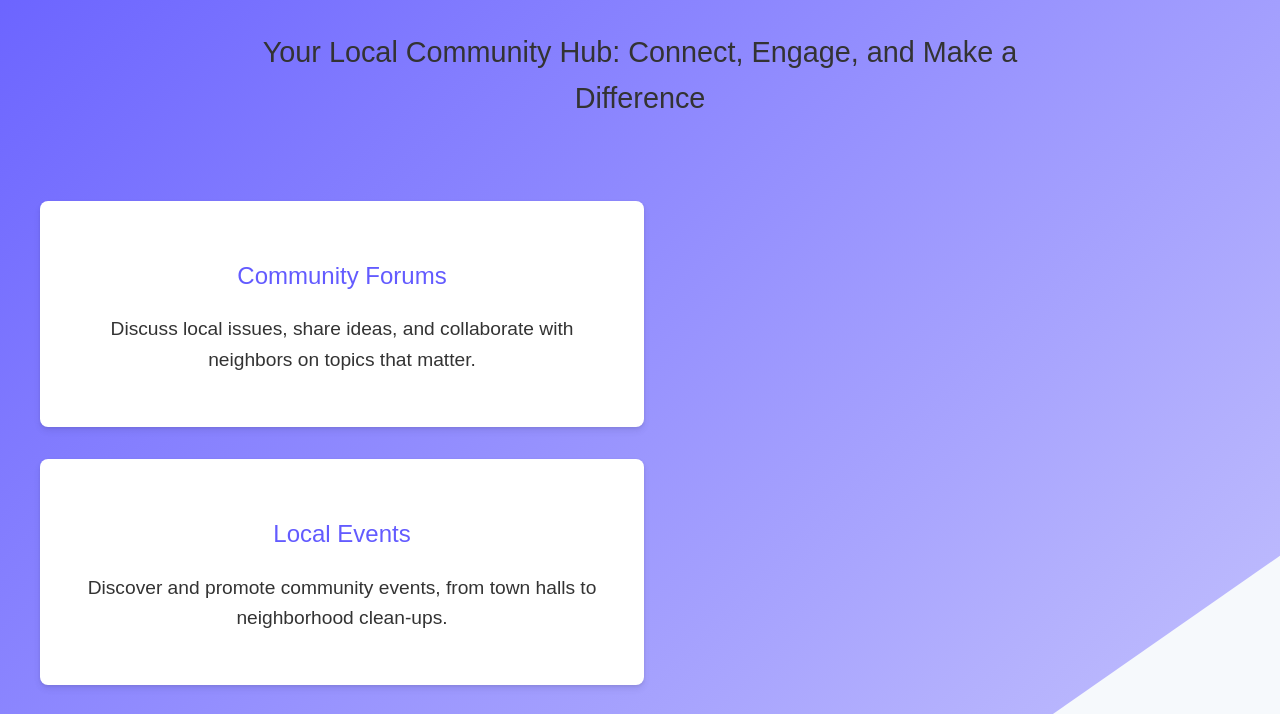
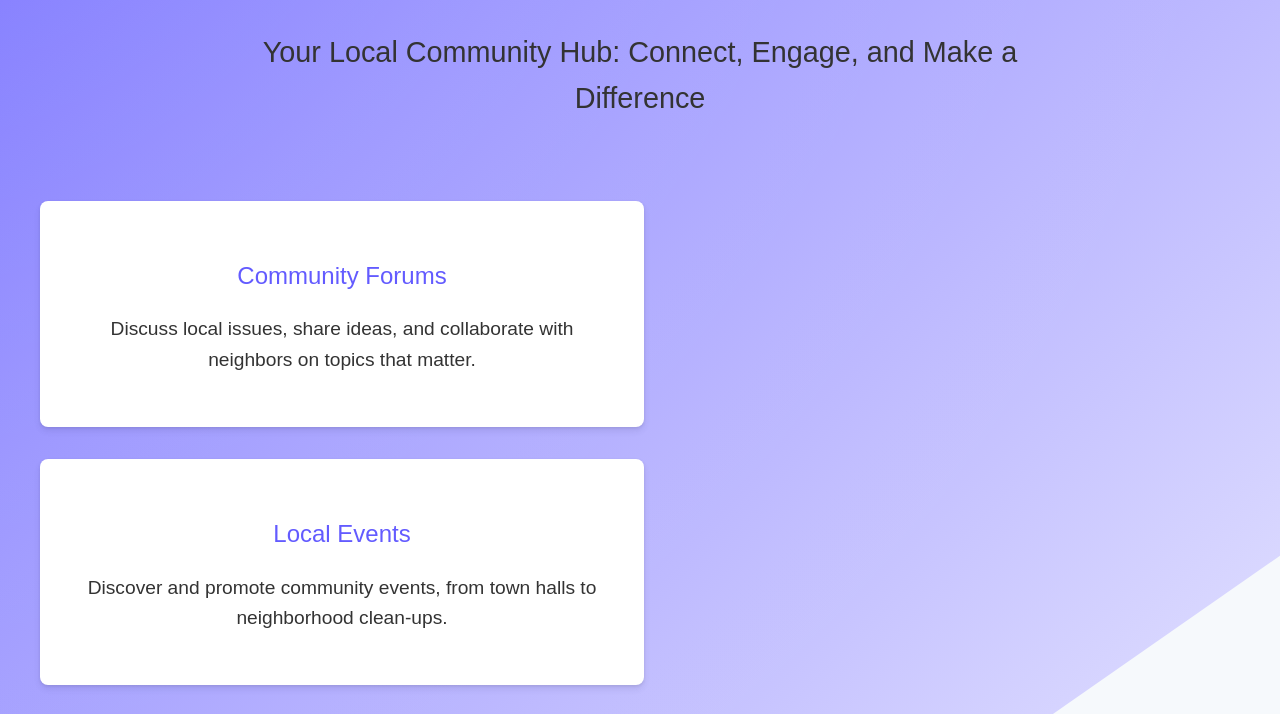
Before and after one commit to danoahkhan/danoahkhan.github.io, a plain HTML site: page index.html in a window 1280 px wide. Shown: the part 217-931 px from the top of the page. Drawn offline with Linux system fonts and the light colour scheme; a web font is replaced by a local one.

Commit message:
gradient complexity

```diff
--- a/index.html
+++ b/index.html
@@ -24,7 +24,36 @@
             left: 0;
             right: 0;
             bottom: 0;
-            background: linear-gradient(135deg, #635bff 0%, #f9fafc 100%);
+            background:
+                linear-gradient(135deg,
+                    #635bff 0%,
+                    #8f89ff 20%,
+                    #b4afff 40%,
+                    #d8d6ff 60%,
+                    #f0efff 80%,
+                    #f9fafc 100%
+                );
+            clip-path: polygon(0 0, 100% 0, 100% calc(40% - 120px), 0 calc(80% - 120px));
+            z-index: -1;
+            opacity: 0.9;
+        }
+
+        body::after {
+            content: '';
+            position: absolute;
+            top: 0;
+            left: 0;
+            right: 0;
+            bottom: 0;
+            background:
+                radial-gradient(circle at top left,
+                    rgba(255, 255, 255, 0.1) 0%,
+                    rgba(255, 255, 255, 0) 50%
+                ),
+                radial-gradient(circle at bottom right,
+                    rgba(99, 91, 255, 0.1) 0%,
+                    rgba(99, 91, 255, 0) 50%
+                );
             clip-path: polygon(0 0, 100% 0, 100% calc(40% - 120px), 0 calc(80% - 120px));
             z-index: -1;
         }
```
